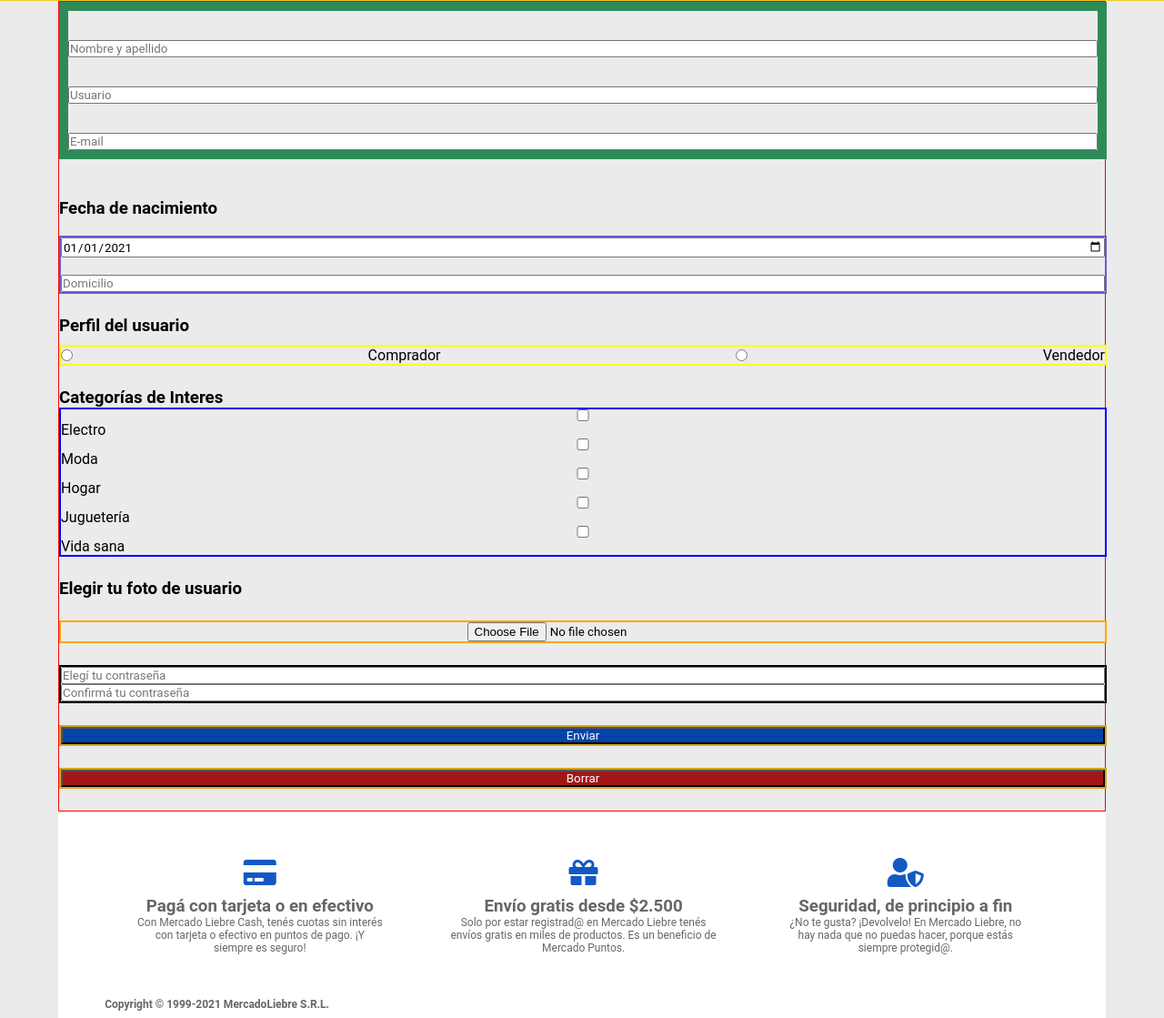
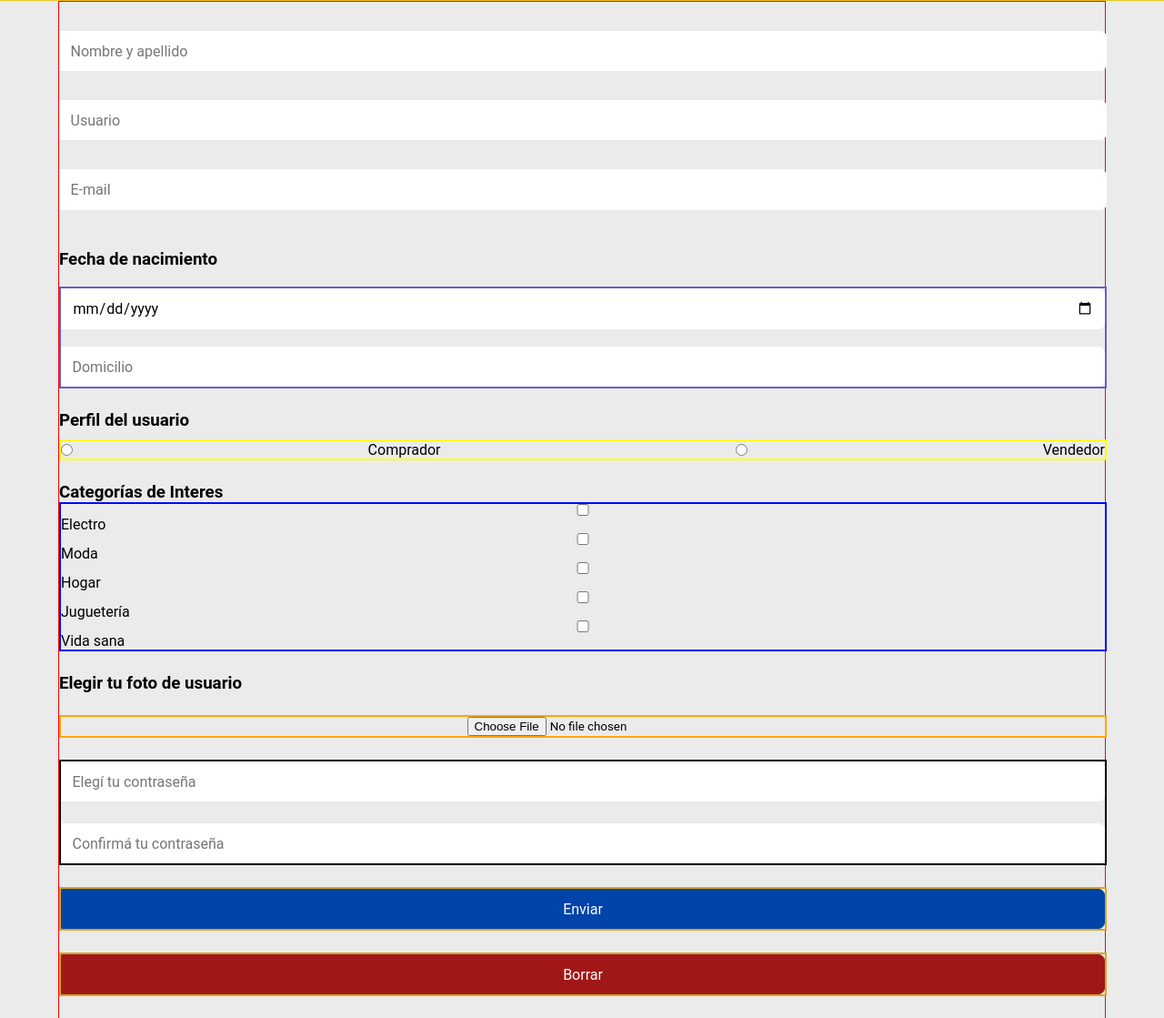
Before and after one commit to Matias-Pagano/Los_PicateclasM4E1Pagano, a website: page views/register.html in a window 1280 px wide. Shown: the part 174-1293 px from the top of the page at 91% size. Drawn offline with Linux system fonts and the light colour scheme.

Commit message:
Matias Pagano - subo modificaciones al register

```diff
--- a/public/css/styles.css
+++ b/public/css/styles.css
@@ -65,7 +65,7 @@ main section article article i {
 }
 
 article#separacion {
-    margin-bottom: 10px;
+    margin-bottom: 2rem;
     background-color: white;
     }
 
@@ -123,6 +123,16 @@ p.descuentos{
 p{
     font-size: 12px;
     font-weight: normal;
+}
+
+.caja div.precioDescuento {
+    display: flex;
+    align-items: center;
+    justify-content: space-between;
+}
+
+.caja div p {
+    margin-right: 1rem;
 }
 
 nav ul{
@@ -252,13 +262,16 @@ form.buscador button:hover {
 
 /*---Register---*/
 
+form {
+    width: 50vw;
+}
+
 section.section-register {
     display: flex;
     border: red 1px solid;
 }
 
 .contenedor1 {
-    border: seagreen 10px solid;
     display: flex;
     width: 90vw;
     flex-direction: column;
@@ -269,14 +282,26 @@ section.section-register {
 
 input#nombre {
     width: 100%;
+    border-radius: 0px 7px 7px 0px;
+    border: 1px solid white;
+    padding: 1%;
+    font-size: 1rem;
 }
 
 input#usuario {
     width: 100%;
+    border-radius: 0px 7px 7px 0px;
+    border: 1px solid white;
+    padding: 1%;
+    font-size: 1rem;
 }
 
 input#e-mail {
     width: 100%;
+    border-radius: 0px 7px 7px 0px;
+    border: 1px solid white;
+    padding: 1%;
+    font-size: 1rem;
 }
 
 .contenedor1 label {
@@ -295,10 +320,18 @@ input#e-mail {
 
 input#calendario {
     width: 100%;
+    border-radius: 0px 7px 7px 0px;
+    border: 1px solid white;
+    padding: 1%;
+    font-size: 1rem;
 }
 
 input#domicilio {
     width: 100%;
+    border-radius: 0px 7px 7px 0px;
+    border: 1px solid white;
+    padding: 1%;
+    font-size: 1rem;
 }
 
 .contenedor3 {
@@ -345,6 +378,18 @@ input#domicilio {
     border: black 2px solid;
 }
 
+input#password {
+    width: 100%;
+    border-radius: 0px 7px 7px 0px;
+    border: 1px solid white;
+    padding: 1%;
+    font-size: 1rem;
+}
+
+.elegirContraseña {
+    margin-bottom: 1.5rem;
+}
+
 .contenedor7 {
     width: 90vw;
     display: flex;
@@ -359,6 +404,10 @@ input#domicilio {
 .contenedor7 button {
     width: 100%;
     color: white;
+    border-radius: 0px 7px 7px 0px;
+    border: 1px solid #0044AA;
+    padding: 1%;
+    font-size: 1rem;
     background-color: #0044AA;
 }
 
@@ -376,6 +425,10 @@ input#domicilio {
 .contenedor8 button {
     width: 100%;
     color: white;
+    border-radius: 0px 7px 7px 0px;
+    border: 1px solid #a11717;
+    padding: 1%;
+    font-size: 1rem;
     background-color: #a11717;
 }
 
--- a/views/register.html
+++ b/views/register.html
@@ -71,7 +71,7 @@
                 <h3>Fecha de nacimiento</h2>
                     <br>
                     <div class="contenedor2">
-                        <input type="date" name="fecha" value="2021-01-01" id="calendario">
+                        <input type="date" name="fecha" value="aaaa-mm-dd" id="calendario">
                         <br>
                         <label for="domicilio"></label>
                         <input type="domicilio" placeholder="Domicilio" name="domicilio" id="domicilio">
@@ -96,11 +96,16 @@
                                 <input type="file" name="avatar" accept=".jpg, .png, .svg">
                             </div>
                             <div class="contenedor6">
-                                <label for="password"></label>
-                                <input type="password" placeholder="Elegí tu contraseña" name="password" id="password">
-                                <label for="password"></label>
-                                <input type="password" placeholder="Confirmá tu contraseña" name="password"
-                                    id="password">
+                                <div class="elegirContraseña">
+                                    <label for="password"></label>
+                                    <input type="password" placeholder="Elegí tu contraseña" name="password"
+                                        id="password">
+                                </div>
+                                <div class="confirmarContraseña">
+                                    <label for="password"></label>
+                                    <input type="password" placeholder="Confirmá tu contraseña" name="password"
+                                        id="password">
+                                </div>
                             </div>
                             <div class="botones">
                                 <div class="contenedor7">
```
Also changed, not shown: views/home.html (+16 -0 lines), views/login.html (added, +58 -0 lines), views/login.htm (deleted).
